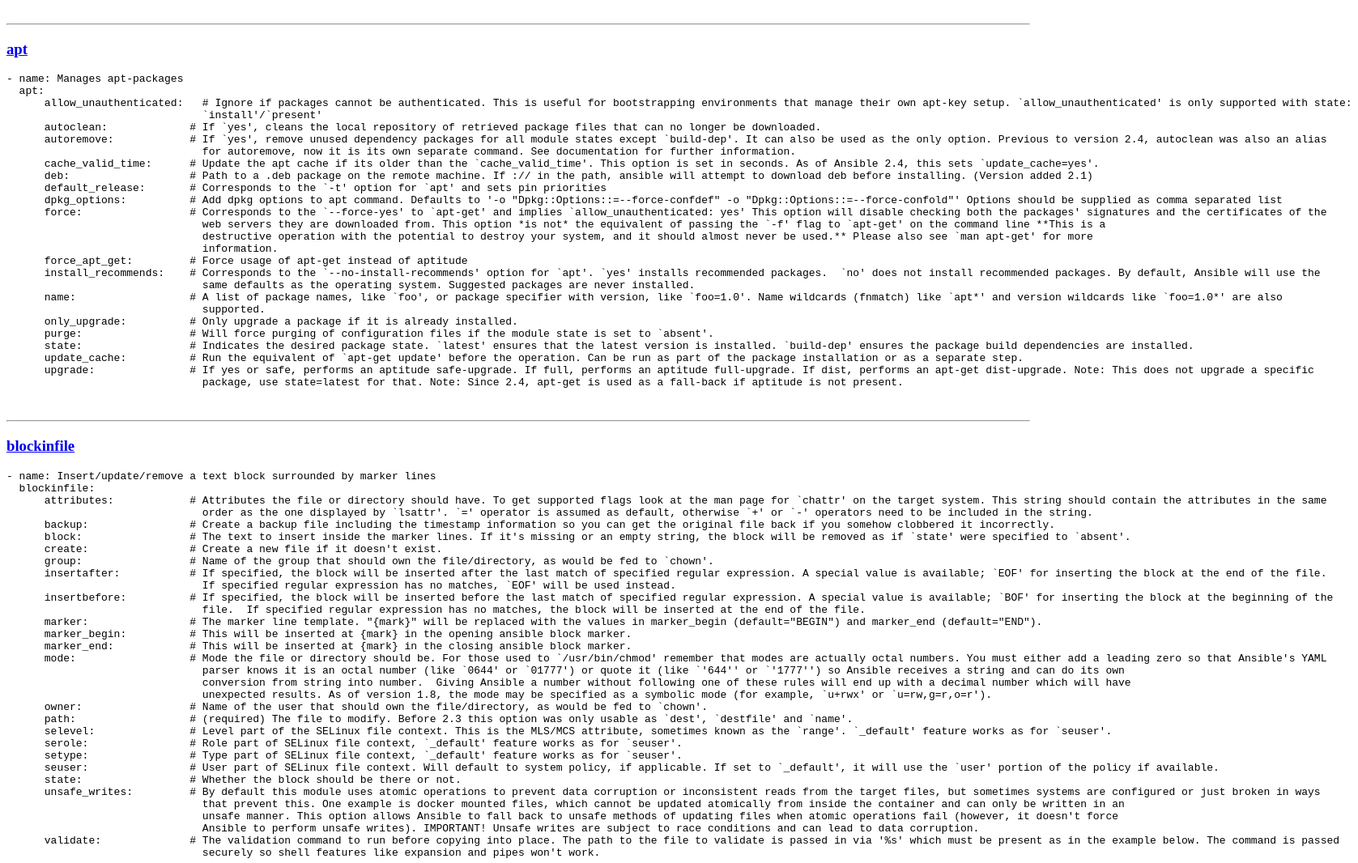
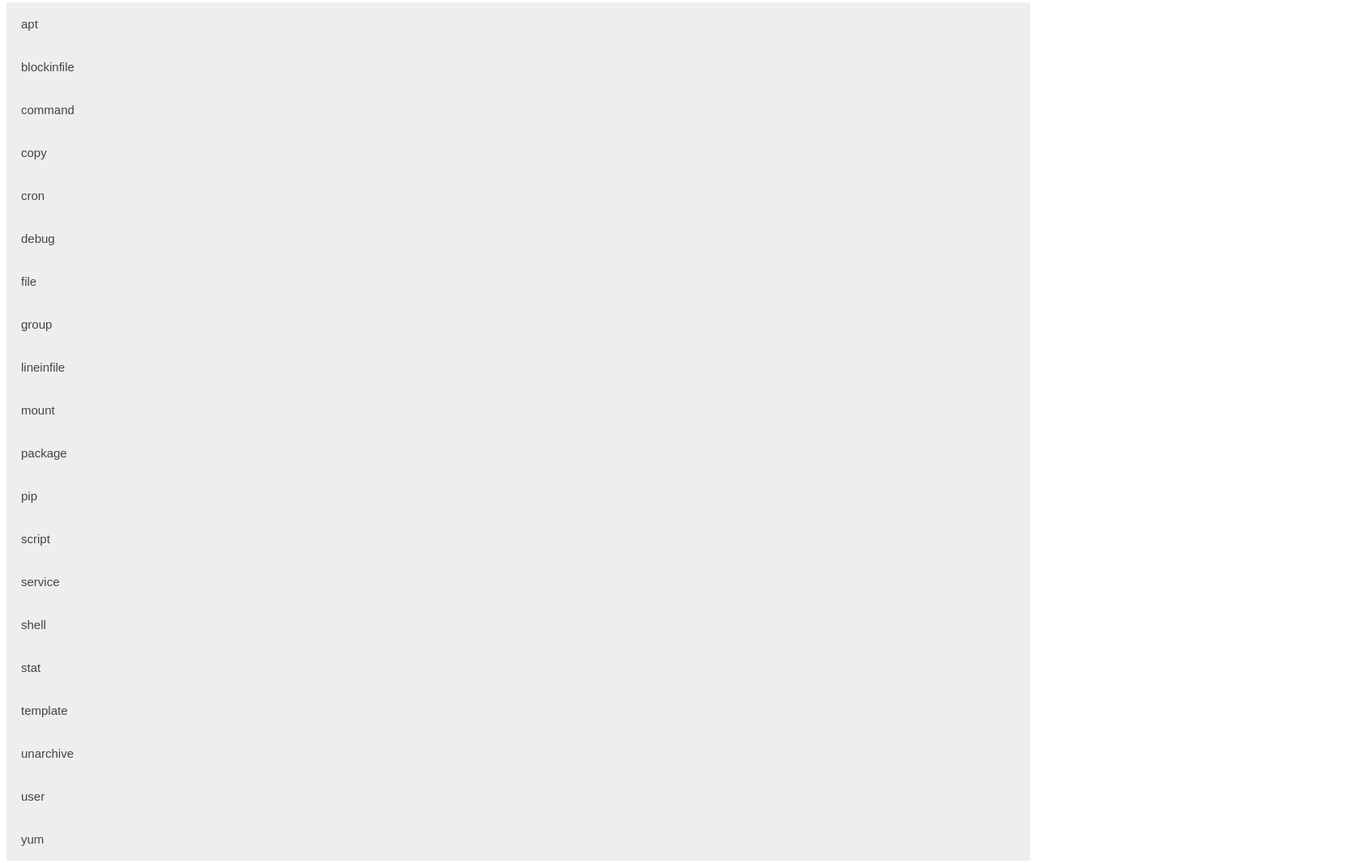
Before and after one commit to txdavec/ansible-snippets-page, a plain HTML site: page index.html in a window 1280 px wide. Shown: the part 5-1071 px from the top of the page at 81% size, 1677 px wide, since content can reach past the window. Drawn offline with Linux system fonts and the light colour scheme.

Commit message:
add accordion code

```diff
--- a/index.html
+++ b/index.html
@@ -1,5 +1,37 @@
+<!DOCTYPE html>
 <html>
-<br/><hr/><h3><a href="https://docs.ansible.com/ansible/latest/modules/apt_module.html">apt</a></h3><pre>
+<head>
+<meta name="viewport" content="width=device-width, initial-scale=1">
+<style>
+.accordion {
+  background-color: #eee;
+  color: #444;
+  cursor: pointer;
+  padding: 18px;
+  width: 100%;
+  border: none;
+  text-align: left;
+  outline: none;
+  font-size: 15px;
+  transition: 0.4s;
+}
+
+.active, .accordion:hover {
+  background-color: #ccc;
+}
+
+.panel {
+  padding: 0 18px;
+  display: none;
+  background-color: white;
+  overflow: hidden;
+}
+</style>
+</head>
+<body>
+
+<button class="accordion">apt</button>
+<div class="panel"><p><a target="_blank" href="https://docs.ansible.com/ansible/latest/modules/apt_module.html">apt</a><pre>
 - name: Manages apt-packages
   apt:
       allow_unauthenticated:   # Ignore if packages cannot be authenticated. This is useful for bootstrapping environments that manage their own apt-key setup. `allow_unauthenticated' is only supported with state:
@@ -26,8 +58,9 @@
       update_cache:          # Run the equivalent of `apt-get update' before the operation. Can be run as part of the package installation or as a separate step.
       upgrade:               # If yes or safe, performs an aptitude safe-upgrade. If full, performs an aptitude full-upgrade. If dist, performs an apt-get dist-upgrade. Note: This does not upgrade a specific
                                package, use state=latest for that. Note: Since 2.4, apt-get is used as a fall-back if aptitude is not present.
-</pre>
-<br/><hr/><h3><a href="https://docs.ansible.com/ansible/latest/modules/blockinfile_module.html">blockinfile</a></h3><pre>
+</pre></p></div>
+<button class="accordion">blockinfile</button>
+<div class="panel"><p><a target="_blank" href="https://docs.ansible.com/ansible/latest/modules/blockinfile_module.html">blockinfile</a><pre>
 - name: Insert/update/remove a text block surrounded by marker lines
   blockinfile:
       attributes:            # Attributes the file or directory should have. To get supported flags look at the man page for `chattr' on the target system. This string should contain the attributes in the same
@@ -60,8 +93,9 @@
                                Ansible to perform unsafe writes). IMPORTANT! Unsafe writes are subject to race conditions and can lead to data corruption.
       validate:              # The validation command to run before copying into place. The path to the file to validate is passed in via '%s' which must be present as in the example below. The command is passed
                                securely so shell features like expansion and pipes won't work.
-</pre>
-<br/><hr/><h3><a href="https://docs.ansible.com/ansible/latest/modules/command_module.html">command</a></h3><pre>
+</pre></p></div>
+<button class="accordion">command</button>
+<div class="panel"><p><a target="_blank" href="https://docs.ansible.com/ansible/latest/modules/command_module.html">command</a><pre>
 - name: Executes a command on a remote node
   command:
       argv:                  # Allows the user to provide the command as a list vs. a string.  Only the string or the list form can be provided, not both.  One or the other must be provided.
@@ -71,8 +105,9 @@
       removes:               # A filename or (since 2.0) glob pattern. If it already exists, this step *will* be run.
       stdin:                 # Set the stdin of the command directly to the specified value.
       warn:                  # If command_warnings are on in ansible.cfg, do not warn about this particular line if set to `no'.
-</pre>
-<br/><hr/><h3><a href="https://docs.ansible.com/ansible/latest/modules/copy_module.html">copy</a></h3><pre>
+</pre></p></div>
+<button class="accordion">copy</button>
+<div class="panel"><p><a target="_blank" href="https://docs.ansible.com/ansible/latest/modules/copy_module.html">copy</a><pre>
 - name: Copies files to remote locations
   copy:
       attributes:            # Attributes the file or directory should have. To get supported flags look at the man page for `chattr' on the target system. This string should contain the attributes in the same
@@ -112,8 +147,9 @@
                                Ansible to perform unsafe writes). IMPORTANT! Unsafe writes are subject to race conditions and can lead to data corruption.
       validate:              # The validation command to run before copying into place. The path to the file to validate is passed in via '%s' which must be present as in the example below. The command is passed
                                securely so shell features like expansion and pipes won't work.
-</pre>
-<br/><hr/><h3><a href="https://docs.ansible.com/ansible/latest/modules/cron_module.html">cron</a></h3><pre>
+</pre></p></div>
+<button class="accordion">cron</button>
+<div class="panel"><p><a target="_blank" href="https://docs.ansible.com/ansible/latest/modules/cron_module.html">cron</a><pre>
 - name: Manage cron.d and crontab entries
   cron:
       backup:                # If set, create a backup of the crontab before it is modified. The location of the backup is returned in the `backup_file' variable by this module.
@@ -136,15 +172,17 @@
       state:                 # Whether to ensure the job or environment variable is present or absent.
       user:                  # The specific user whose crontab should be modified.
       weekday:               # Day of the week that the job should run ( 0-6 for Sunday-Saturday, *, etc )
-</pre>
-<br/><hr/><h3><a href="https://docs.ansible.com/ansible/latest/modules/debug_module.html">debug</a></h3><pre>
+</pre></p></div>
+<button class="accordion">debug</button>
+<div class="panel"><p><a target="_blank" href="https://docs.ansible.com/ansible/latest/modules/debug_module.html">debug</a><pre>
 - name: Print statements during execution
   debug:
       msg:                   # The customized message that is printed. If omitted, prints a generic message.
       var:                   # A variable name to debug.  Mutually exclusive with the 'msg' option.
       verbosity:             # A number that controls when the debug is run, if you set to 3 it will only run debug when -vvv or above
-</pre>
-<br/><hr/><h3><a href="https://docs.ansible.com/ansible/latest/modules/file_module.html">file</a></h3><pre>
+</pre></p></div>
+<button class="accordion">file</button>
+<div class="panel"><p><a target="_blank" href="https://docs.ansible.com/ansible/latest/modules/file_module.html">file</a><pre>
 - name: Sets attributes of files
   file:
       access_time:           # This parameter indicates the time the file's access time should be set to Should be `preserve' when no modification is required, `YYYYMMDDHHMM.SS' when using default time format, or
@@ -182,8 +220,9 @@
                                that prevent this. One example is docker mounted files, which cannot be updated atomically from inside the container and can only be written in an
                                unsafe manner. This option allows Ansible to fall back to unsafe methods of updating files when atomic operations fail (however, it doesn't force
                                Ansible to perform unsafe writes). IMPORTANT! Unsafe writes are subject to race conditions and can lead to data corruption.
-</pre>
-<br/><hr/><h3><a href="https://docs.ansible.com/ansible/latest/modules/group_module.html">group</a></h3><pre>
+</pre></p></div>
+<button class="accordion">group</button>
+<div class="panel"><p><a target="_blank" href="https://docs.ansible.com/ansible/latest/modules/group_module.html">group</a><pre>
 - name: Add or remove groups
   group:
       gid:                   # Optional `GID' to set for the group.
@@ -193,8 +232,9 @@
       name:                  # (required) Name of the group to manage.
       state:                 # Whether the group should be present or not on the remote host.
       system:                # If `yes', indicates that the group created is a system group.
-</pre>
-<br/><hr/><h3><a href="https://docs.ansible.com/ansible/latest/modules/lineinfile_module.html">lineinfile</a></h3><pre>
+</pre></p></div>
+<button class="accordion">lineinfile</button>
+<div class="panel"><p><a target="_blank" href="https://docs.ansible.com/ansible/latest/modules/lineinfile_module.html">lineinfile</a><pre>
 - name: Manage lines in text files
   lineinfile:
       attributes:            # Attributes the file or directory should have. To get supported flags look at the man page for `chattr' on the target system. This string should contain the attributes in the same
@@ -238,8 +278,9 @@
                                Ansible to perform unsafe writes). IMPORTANT! Unsafe writes are subject to race conditions and can lead to data corruption.
       validate:              # The validation command to run before copying into place. The path to the file to validate is passed in via '%s' which must be present as in the example below. The command is passed
                                securely so shell features like expansion and pipes won't work.
-</pre>
-<br/><hr/><h3><a href="https://docs.ansible.com/ansible/latest/modules/mount_module.html">mount</a></h3><pre>
+</pre></p></div>
+<button class="accordion">mount</button>
+<div class="panel"><p><a target="_blank" href="https://docs.ansible.com/ansible/latest/modules/mount_module.html">mount</a><pre>
 - name: Control active and configured mount points
   mount:
       backup:                # Create a backup file including the timestamp information so you can get the original file back if you somehow clobbered it incorrectly.
@@ -259,8 +300,9 @@
                                `unmounted', the device will be unmounted without changing `fstab'. `present' only specifies that the device is to be configured in `fstab' and does
                                not trigger or require a mount. `absent' specifies that the device mount's entry will be removed from `fstab' and will also unmount the device and
                                remove the mount point.
-</pre>
-<br/><hr/><h3><a href="https://docs.ansible.com/ansible/latest/modules/package_module.html">package</a></h3><pre>
+</pre></p></div>
+<button class="accordion">package</button>
+<div class="panel"><p><a target="_blank" href="https://docs.ansible.com/ansible/latest/modules/package_module.html">package</a><pre>
 - name: Generic OS package manager
   package:
       name:                  # (required) Package name, or package specifier with version, like `name-1.0'. Be aware that packages are not always named the same and this module will not 'translate' them per
@@ -268,8 +310,9 @@
       state:                 # (required) Whether to install (`present'), or remove (`absent') a package. Other states depend on the underlying package module, i.e `latest'.
       use:                   # The required package manager module to use (yum, apt, etc). The default 'auto' will use existing facts or try to autodetect it. You should only use this field if the automatic
                                selection is not working for some reason.
-</pre>
-<br/><hr/><h3><a href="https://docs.ansible.com/ansible/latest/modules/pip_module.html">pip</a></h3><pre>
+</pre></p></div>
+<button class="accordion">pip</button>
+<div class="panel"><p><a target="_blank" href="https://docs.ansible.com/ansible/latest/modules/pip_module.html">pip</a><pre>
 - name: Manages Python library dependencies
   pip:
       chdir:                 # cd into this directory before running the command
@@ -294,8 +337,9 @@
                                This parameter should not be used when `virtualenv_command' is using `pyvenv' or the `-m venv' module.
       virtualenv_site_packages:   # Whether the virtual environment will inherit packages from the global site-packages directory.  Note that if this setting is changed on an already existing virtual environment it
                                will not have any effect, the environment must be deleted and newly created.
-</pre>
-<br/><hr/><h3><a href="https://docs.ansible.com/ansible/latest/modules/script_module.html">script</a></h3><pre>
+</pre></p></div>
+<button class="accordion">script</button>
+<div class="panel"><p><a target="_blank" href="https://docs.ansible.com/ansible/latest/modules/script_module.html">script</a><pre>
 - name: Runs a local script on a remote node after transferring it
   script:
       chdir:                 # Change into this directory on the remote node before running the script.
@@ -304,8 +348,9 @@
       executable:            # Name or path of a executable to invoke the script with.
       free_form:             # (required) Path to the local script file followed by optional arguments. There is no parameter actually named 'free form', see the examples!
       removes:               # A filename on the remote node, when it does not exist, this step will *not* be run.
-</pre>
-<br/><hr/><h3><a href="https://docs.ansible.com/ansible/latest/modules/service_module.html">service</a></h3><pre>
+</pre></p></div>
+<button class="accordion">service</button>
+<div class="panel"><p><a target="_blank" href="https://docs.ansible.com/ansible/latest/modules/service_module.html">service</a><pre>
 - name: Manage services
   service:
       arguments:             # Additional arguments provided on the command line
@@ -321,8 +366,9 @@
                                normally.
       use:                   # The service module actually uses system specific modules, normally through auto detection, this setting can force a specific module. Normally it uses the value of the
                                'ansible_service_mgr' fact and falls back to the old 'service' module when none matching is found.
-</pre>
-<br/><hr/><h3><a href="https://docs.ansible.com/ansible/latest/modules/shell_module.html">shell</a></h3><pre>
+</pre></p></div>
+<button class="accordion">shell</button>
+<div class="panel"><p><a target="_blank" href="https://docs.ansible.com/ansible/latest/modules/shell_module.html">shell</a><pre>
 - name: Execute commands in nodes.
   shell:
       chdir:                 # cd into this directory before running the command
@@ -332,8 +378,9 @@
       removes:               # a filename, when it does not exist, this step will *not* be run.
       stdin:                 # Set the stdin of the command directly to the specified value.
       warn:                  # if command warnings are on in ansible.cfg, do not warn about this particular line if set to no/false.
-</pre>
-<br/><hr/><h3><a href="https://docs.ansible.com/ansible/latest/modules/stat_module.html">stat</a></h3><pre>
+</pre></p></div>
+<button class="accordion">stat</button>
+<div class="panel"><p><a target="_blank" href="https://docs.ansible.com/ansible/latest/modules/stat_module.html">stat</a><pre>
 - name: Retrieve file or file system status
   stat:
       checksum_algorithm:    # Algorithm to determine checksum of file. Will throw an error if the host is unable to use specified algorithm. The remote host has to support the hashing method specified, `md5' can
@@ -347,8 +394,9 @@
       get_mime:              # Use file magic and return data about the nature of the file. this uses the 'file' utility found on most Linux/Unix systems. This will add both `mime_type` and 'charset' fields to
                                the return, if possible. In 2.3 this option changed from 'mime' to 'get_mime' and the default changed to 'Yes'.
       path:                  # (required) The full path of the file/object to get the facts of.
-</pre>
-<br/><hr/><h3><a href="https://docs.ansible.com/ansible/latest/modules/template_module.html">template</a></h3><pre>
+</pre></p></div>
+<button class="accordion">template</button>
+<div class="panel"><p><a target="_blank" href="https://docs.ansible.com/ansible/latest/modules/template_module.html">template</a><pre>
 - name: Templates a file out to a remote server
   template:
       attributes:            # Attributes the file or directory should have. To get supported flags look at the man page for `chattr' on the target system. This string should contain the attributes in the same
@@ -384,8 +432,9 @@
                                securely so shell features like expansion and pipes won't work.
       variable_end_string:   # The string marking the end of a print statement.
       variable_start_string:   # The string marking the beginning of a print statement.
-</pre>
-<br/><hr/><h3><a href="https://docs.ansible.com/ansible/latest/modules/unarchive_module.html">unarchive</a></h3><pre>
+</pre></p></div>
+<button class="accordion">unarchive</button>
+<div class="panel"><p><a target="_blank" href="https://docs.ansible.com/ansible/latest/modules/unarchive_module.html">unarchive</a><pre>
 - name: Unpacks an archive after (optionally) copying it from the local machine.
   unarchive:
       attributes:            # Attributes the file or directory should have. To get supported flags look at the man page for `chattr' on the target system. This string should contain the attributes in the same
@@ -419,8 +468,9 @@
                                Ansible to perform unsafe writes). IMPORTANT! Unsafe writes are subject to race conditions and can lead to data corruption.
       validate_certs:        # This only applies if using a https URL as the source of the file. This should only set to `no' used on personally controlled sites using self-signed certificate. Prior to 2.2 the
                                code worked as if this was set to `yes'.
-</pre>
-<br/><hr/><h3><a href="https://docs.ansible.com/ansible/latest/modules/user_module.html">user</a></h3><pre>
+</pre></p></div>
+<button class="accordion">user</button>
+<div class="panel"><p><a target="_blank" href="https://docs.ansible.com/ansible/latest/modules/user_module.html">user</a><pre>
 - name: Manage user accounts
   user:
       append:                # If `yes', add the user to the groups specified in `groups'. If `no', user will only be added to the groups specified in `groups', removing them from all other groups.
@@ -465,8 +515,9 @@
       system:                # When creating an account `state=present', setting this to `yes' makes the user a system account. This setting cannot be changed on existing users.
       uid:                   # Optionally sets the `UID' of the user.
       update_password:       # `always' will update passwords if they differ.  `on_create' will only set the password for newly created users.
-</pre>
-<br/><hr/><h3><a href="https://docs.ansible.com/ansible/latest/modules/yum_module.html">yum</a></h3><pre>
+</pre></p></div>
+<button class="accordion">yum</button>
+<div class="panel"><p><a target="_blank" href="https://docs.ansible.com/ansible/latest/modules/yum_module.html">yum</a><pre>
 - name: Manages packages with the `yum' package manager
   yum:
       allow_downgrade:       # Specify if the named package and version is allowed to downgrade a maybe already installed higher version of that package. Note that setting allow_downgrade=True can make this
@@ -507,5 +558,24 @@
       validate_certs:        # This only applies if using a https url as the source of the rpm. e.g. for localinstall. If set to `no', the SSL certificates will not be validated. This should only set to `no' used
                                on personally controlled sites using self-signed certificates as it avoids verifying the source site. Prior to 2.1 the code worked as if this was set
                                to `yes'.
-</pre>
+</pre></p></div>
+
+<script>
+var acc = document.getElementsByClassName("accordion");
+var i;
+
+for (i = 0; i < acc.length; i++) {
+  acc[i].addEventListener("click", function() {
+    this.classList.toggle("active");
+    var panel = this.nextElementSibling;
+    if (panel.style.display === "block") {
+      panel.style.display = "none";
+    } else {
+      panel.style.display = "block";
+    }
+  });
+}
+</script>
+
+</body>
 </html>
--- /dev/null
+++ b/style.css
@@ -0,0 +1,25 @@
+ /* Style the buttons that are used to open and close the accordion panel */
+.accordion {
+  background-color: #eee;
+  color: #444;
+  cursor: pointer;
+  padding: 18px;
+  width: 100%;
+  text-align: left;
+  border: none;
+  outline: none;
+  transition: 0.4s;
+}
+
+/* Add a background color to the button if it is clicked on (add the .active class with JS), and when you move the mouse over it (hover) */
+.active, .accordion:hover {
+  background-color: #ccc;
+}
+
+/* Style the accordion panel. Note: hidden by default */
+.panel {
+  padding: 0 18px;
+  background-color: white;
+  display: none;
+  overflow: hidden;
+}
```
Also changed, not shown: app.js (added, +18 -0 lines), begin.html (added, +31 -0 lines), end.html (added, +20 -0 lines), 1 other file.
